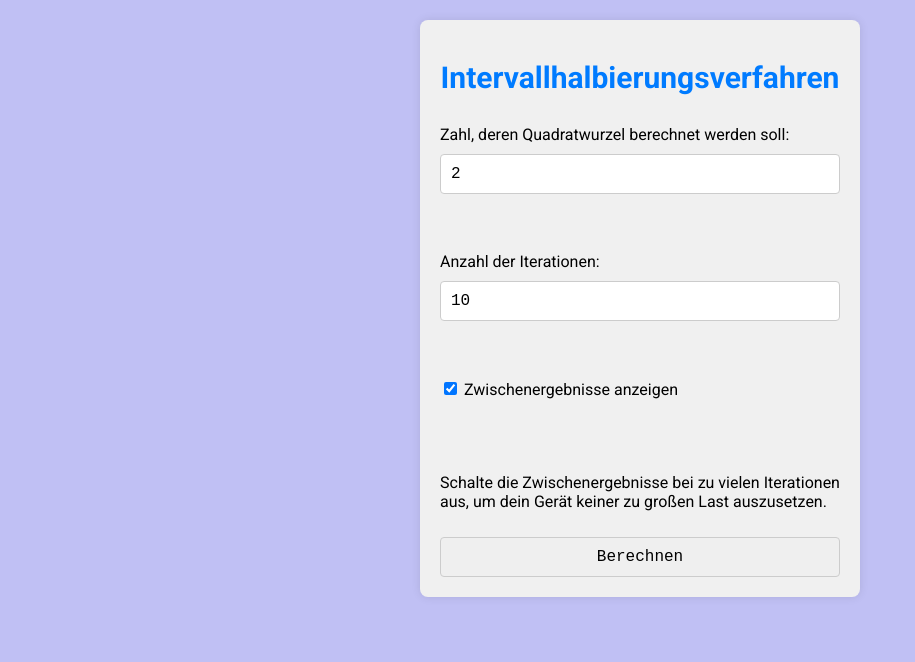
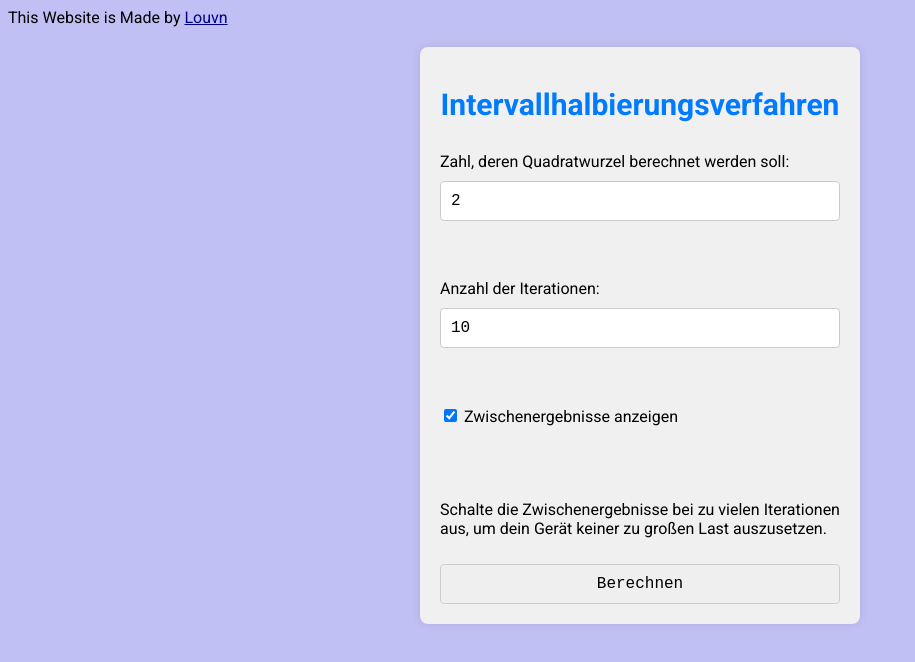
Before and after one commit to Louvn/Bisection-Method, a plain HTML site: page index.html in a window 1280 px wide. Shown: the whole page, without its empty margins (0-915 px from the left). Drawn offline with Linux system fonts and the light colour scheme; a web font is replaced by a local one.

Commit message:
Adding Link to my GitHub Profile

```diff
--- a/index.html
+++ b/index.html
@@ -9,6 +9,7 @@
     <link href="https://fonts.googleapis.com/css2?family=Roboto:ital,wght@0,100..900;1,100..900&family=SUSE+Mono:ital,wght@0,100..800;1,100..800&display=swap" rel="stylesheet">
 </head>
 <body>
+    This Website is Made by <a href="https://github.com/Louvn" target="_blank">Louvn</a>
     <form action="result.html" method="get">
         <h1>Intervallhalbierungsverfahren</h1>
         <label for="squareRoot">Zahl, deren Quadratwurzel berechnet werden soll:</label>
```
